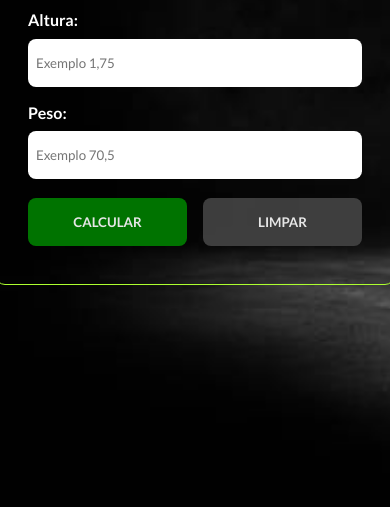
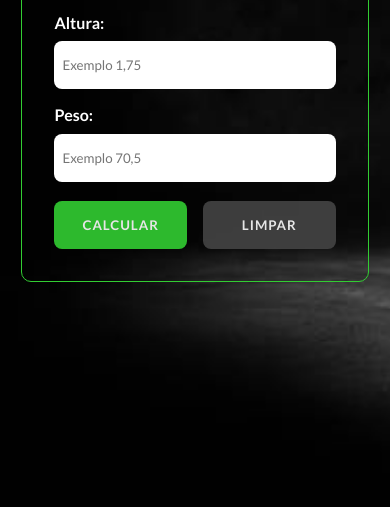
Before and after one commit to fcosta74/calculadora_imc_js, a plain HTML site: page index.html in a window 390 px wide. Shown: the part 337-844 px from the top of the page. Drawn offline with Linux system fonts and the light colour scheme.

Commit message:
Update styles.css

```diff
--- a/css/styles.css
+++ b/css/styles.css
@@ -3,6 +3,7 @@
   padding: 0;
   box-sizing: border-box;
   font-family: "Lato", sans-serif;
+
 }
 body{
   background-image: url(../img/fundo.jpg);
@@ -16,11 +17,10 @@ body{
   min-height: 100vh;
 }
 .container{
-  min-width: 400px;
-  min-height: 400px;
+  width: 21.7rem;
   margin: 0 auto;
   border-radius: 10px;
-  border: 1px solid greenyellow;
+  border: 1px solid #32cd32;
   padding: 2rem;
 }
 .hide{
@@ -68,12 +68,18 @@ body{
   justify-content: space-between;
   margin-top: .2rem;
   gap: 1rem;
+
+}
+#calc-btn,
+#clear-btn,
+#back-btn{
+  letter-spacing: 1px;
 }
 
 button{
   text-transform: uppercase;
   padding: 1rem 1.5rem;
-  background-color: green;
+  background-color: #32cd32;
   color: #fff;
   font-weight: bold;
   border-radius: 8px;
@@ -96,10 +102,9 @@ button:hover{
   flex-direction: column;
 }
 #imc-number{
-  font-size: 2.4rem;
+  font-size: 3rem;
   margin-bottom: 0.6rem;
 }
-
 #imc-info{
   font-size: 1.4rem;
 }
@@ -161,7 +166,7 @@ button:hover{
   align-self: center;
 }
 .good{
-  color: #12db34;
+  color: #32cd32;
 }
 .low{
   color: #dbce12;
@@ -172,3 +177,9 @@ button:hover{
 .high{
   color: #db1912;
 }
+
+@media (max-width: 480px){
+  .container{
+    width: 21.7rem;
+  }
+}
```
